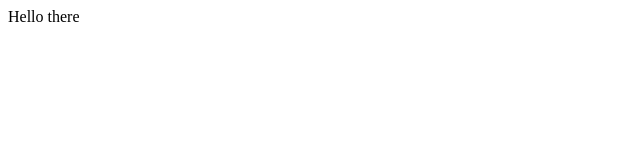
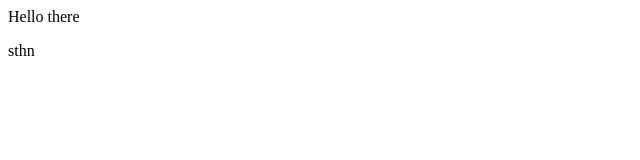
Before and after one commit to fwSara95h/Demo-Repo, a plain HTML site: page index.html in a window 1280 px wide. Shown: the full height of the page, 0-640 px from the left. Drawn offline with Linux system fonts and the light colour scheme.

Commit message:
added para

```diff
--- a/index.html
+++ b/index.html
@@ -1,3 +1,4 @@
 <div>
     Hello there
 </div>
+<p>sthn</p>
```
